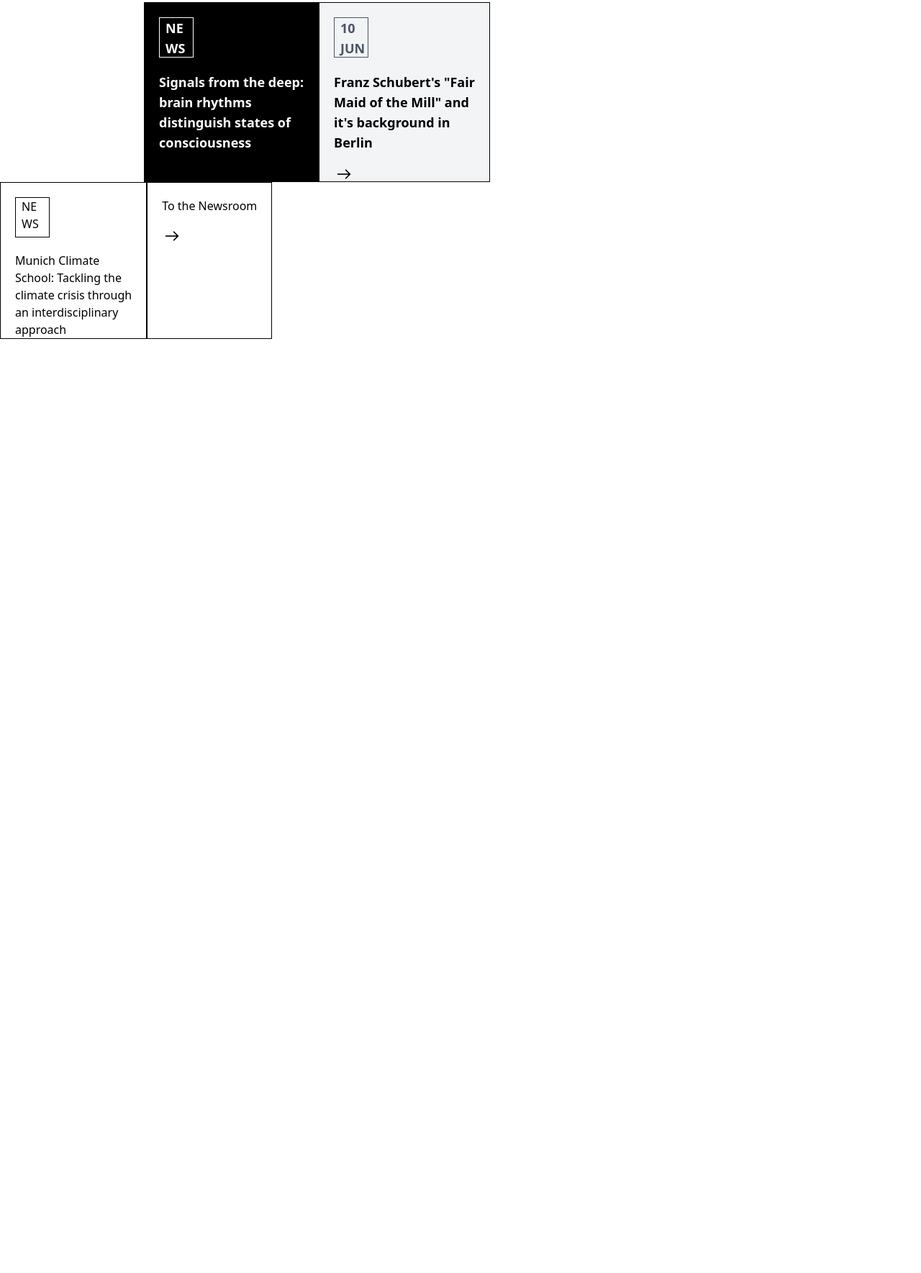
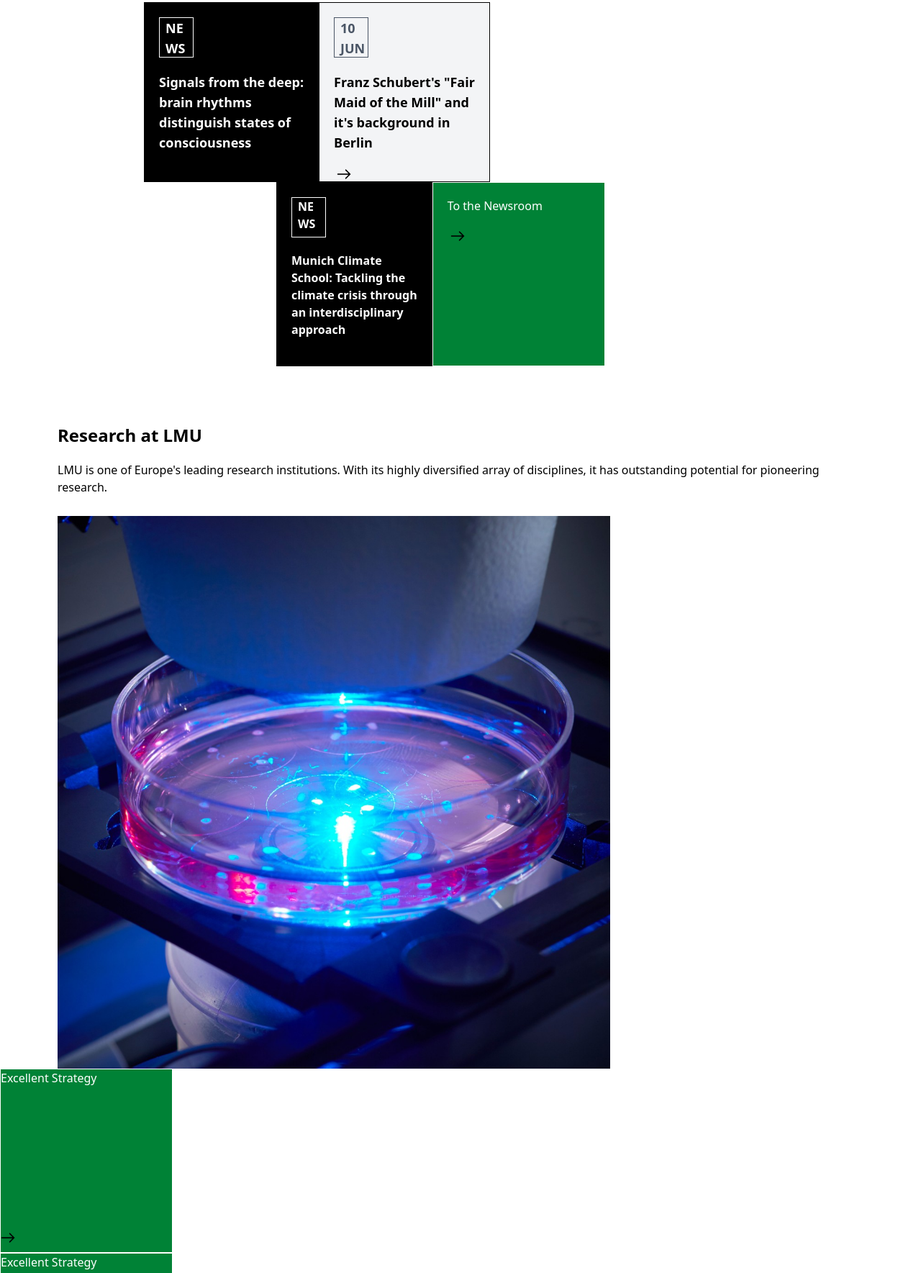
Before and after one commit to ashimwe23/Website-cloning-Gate-2, a website: page Index.html in a window 1280 px wide. Shown: the part 1249-3018 px from the top of the page at 72% size. Before the commit the page ends 1720 px from the top, so only its background shows below. Drawn offline with Linux system fonts and the light colour scheme.

Commit message:
Research section

```diff
--- a/Index.html
+++ b/Index.html
@@ -73,20 +73,43 @@
             </div>
                  <!-- Right Side -->
             <div class="flex ">
-                <div class="border ">
-                    <h1 class="border mt-5 w-12 h-14 mx-5 px-2">NE <br> WS</h1>
-                    <p class="mx-5 mt-5">Munich Climate <br>
+                <div class="border bg-black ml-96 ">
+                    <h1 class="border bg-black mt-5 w-12 h-14 mx-5 px-2  text-white font-bold ">NE <br> WS</h1>
+                    <p class="mx-5 mt-5  text-white font-bold">Munich Climate <br>
                        School: Tackling the <br>
                        climate crisis through <br>
                        an interdisciplinary <br>
                        approach</p>
                 </div>
-                <div class="border">
-                    <h1 class="mx-5 mt-5" >To the Newsroom</h1>
-                    <img src="images\next.png" alt="" class="w-5 mx-6 mt-5">
+                <div class="border bg-green-700 text-white w-60 h-64">
+                    <h1 class="mx-5 mt-5" >To the Newsroom </h1>
+                    <img src="images\next.png" alt="" class="w-5 mx-6 mt-5 ">
                 </div>
             </div>
         </div>
      </section>
+
+     <!-- Research -->
+      <section>
+        <div>
+            <h1 class="mx-20 font-bold text-2xl mt-20 ">Research at LMU</h1>
+            <P class="mt-5 mx-20">LMU is one of Europe's leading research institutions. With its highly diversified array of disciplines, it has outstanding potential for pioneering <br>
+             research.</P>
+        </div>
+        <div>
+            <div>
+                <img src="images\research.jpg" alt="" class=" mx-20 max-w-3xl  mt-7">
+            </div>
+            <div class="border bg-green-700 text-white w-60 h-64">
+                <h1>Excellent Strategy</h1>
+                <img src="images\next.png" alt="" class=" w-5 mt-50">
+            </div>
+
+             <div class="border bg-green-700 text-white w-60 h-64">
+                <h1>Excellent Strategy</h1>
+                <img src="images\next.png" alt="" class=" w-5 mt-50">
+            </div>
+        </div>
+      </section>
 </body>
 </html>
```
Also changed, not shown: images/research.jpg (added), output.css.
